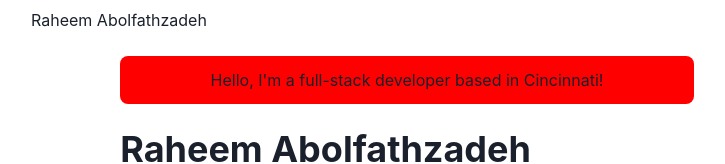
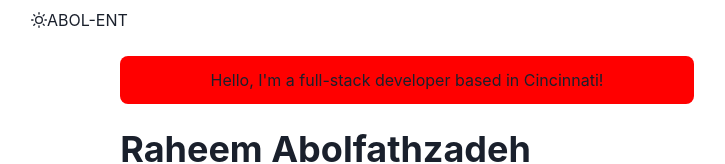
Before and after one commit to RaheemAbol/abol-ent, a Next.js app: page / in a window 1280 px wide. Shown: the top 164 px of the page, without its empty margins (233-958 px from the left). Built offline with nearby package versions, Linux system fonts and the light colour scheme.

Commit message:
added chakra ui icon to beginning of h1

```diff
--- a/components/layouts/navbar.js
+++ b/components/layouts/navbar.js
@@ -14,7 +14,7 @@ import {
   useColorModeValue
 } from '@chakra-ui/react'
 
-import { HamburgerIcon } from '@chakra-ui/icons'
+import { HamburgerIcon, SunIcon } from '@chakra-ui/icons'
 
 const LinkItem = ({ href, path, children }) => {
   const active = path === href
@@ -56,7 +56,8 @@ const Navbar = props => {
       >
         <Flex align="center" mr={5}>
           <Heading as="h1" size="lg" letterSpacing={'tighter'}></Heading>
-          <h1>Raheem Abolfathzadeh</h1>
+          <SunIcon />
+          <h1>ABOL-ENT</h1>
         </Flex>
       </Container>
     </Box>
```
